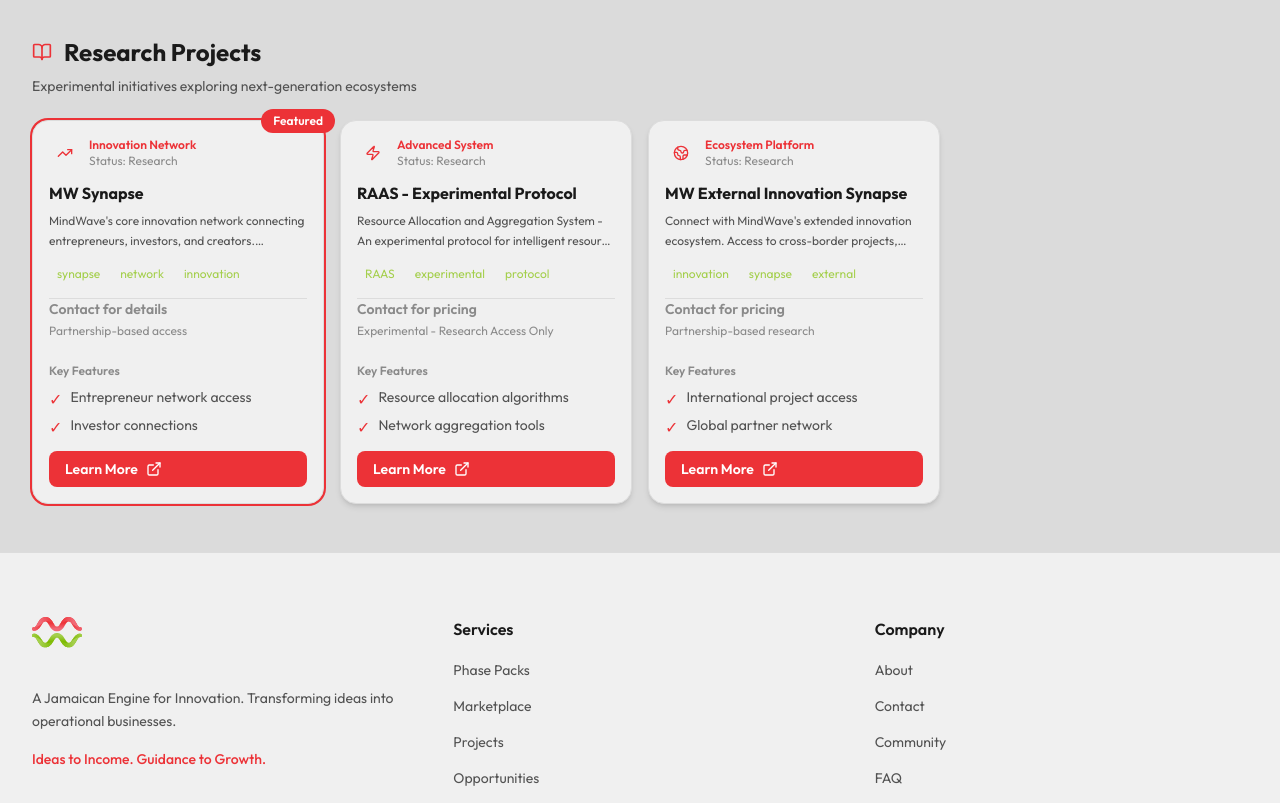
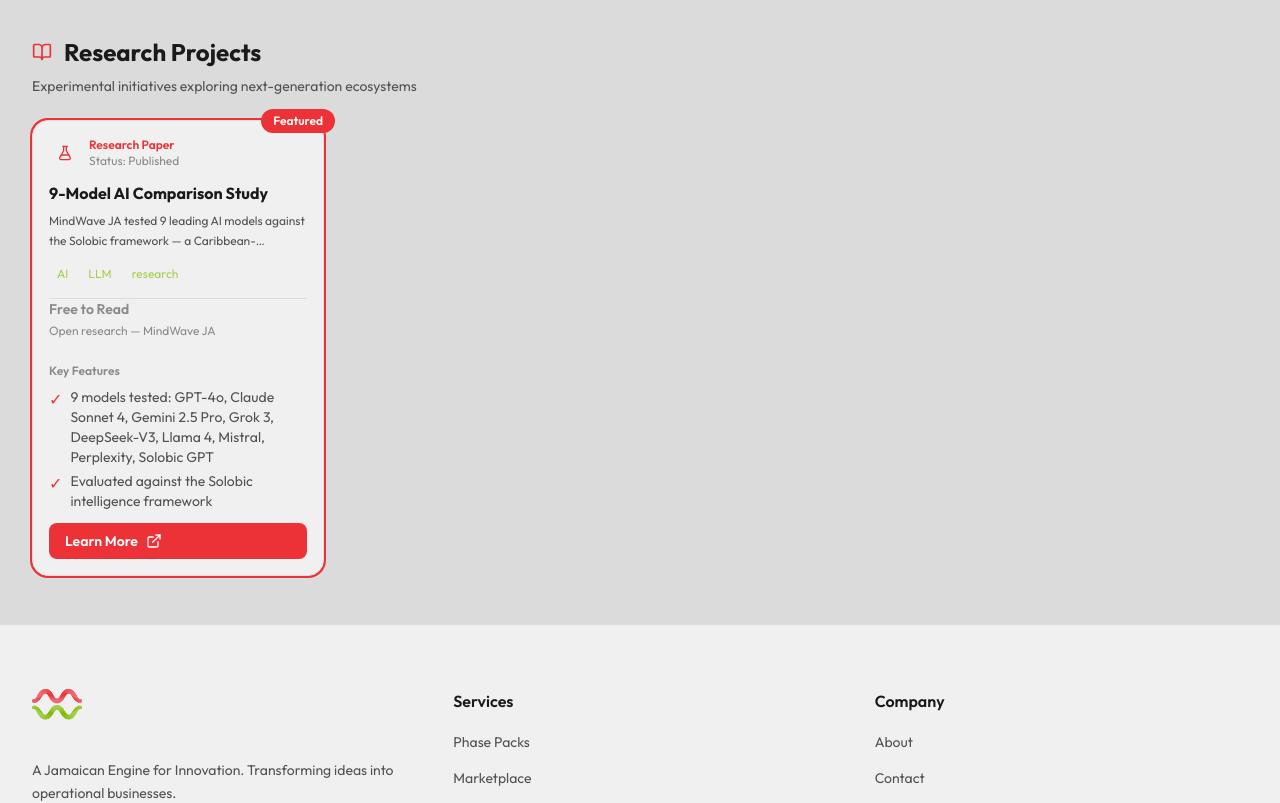
Before and after one commit to HammazoneRecords/Mindwaveja.com, a Next.js app: page /projects in a window 1280 px wide. Shown: the part 1080-1883 px from the top of the page. Built offline with nearby package versions, Linux system fonts and the light colour scheme; no server answers; a web font is replaced by a local one.

Commit message:
feat: remove Systems nav, fix worktime link to timecheck domain, replace research cards with 9-model AI comparison

```diff
--- a/components/NavBar.tsx
+++ b/components/NavBar.tsx
@@ -14,7 +14,6 @@
   { label: 'Phase Packs', href: '/phase-packs' },
   { label: 'Marketplace', href: '/marketplace' },
   { label: 'Projects', href: '/projects' },
-  { label: 'Systems', href: '/systems' },
   { label: 'Community', href: '/community', isComingSoon: true },
   { label: 'About', href: '/about' },
   { label: 'Contact', href: '/contact' },
--- a/components/projects/ProjectsGrid.tsx
+++ b/components/projects/ProjectsGrid.tsx
@@ -1,7 +1,7 @@
 "use client";
 
 import { motion } from "framer-motion";
-import { ExternalLink, Zap, Globe2, Code2, Smartphone, TrendingUp, BookOpen } from "lucide-react";
+import { ExternalLink, Zap, Globe2, Code2, Smartphone, TrendingUp, BookOpen, FlaskConical } from "lucide-react";
 import projectsData from "@/content/projects.json";
 import Link from "next/link";
 
@@ -28,6 +28,7 @@
   "Innovation Network": <TrendingUp className="w-4 h-4" />,
   "Advanced System": <Zap className="w-4 h-4" />,
   "Ecosystem Platform": <Globe2 className="w-4 h-4" />,
+  "Research Paper": <FlaskConical className="w-4 h-4" />,
 };
 
 export function ProjectsGrid() {
--- a/content/projects.json
+++ b/content/projects.json
@@ -102,90 +102,35 @@
         "Admin Dashboard"
       ],
       "featured": true,
-      "link": "https://mindwaveja.com/projects/work-time-app"
+      "link": "https://timecheck.mindwaveja.com"
     }
   ],
   "researchProjects": [
     {
       "id": "research-001",
-      "slug": "mw-synapse",
-      "name": "MW Synapse",
-      "type": "Innovation Network",
-      "status": "Research",
-      "tags": ["synapse", "network", "innovation", "research"],
-      "description": "MindWave's core innovation network connecting entrepreneurs, investors, and creators. Synergistic platform for collaborative projects and cross-border opportunities.",
-      "price": "Contact for details",
-      "priceNote": "Partnership-based access",
+      "slug": "9-model-ai-comparison",
+      "name": "9-Model AI Comparison Study",
+      "type": "Research Paper",
+      "status": "Published",
+      "tags": ["AI", "LLM", "research", "benchmarking", "Solobic"],
+      "description": "MindWave JA tested 9 leading AI models against the Solobic framework — a Caribbean-grounded intelligence standard. Models ranked on cultural fluency, reasoning depth, and alignment with indigenous knowledge systems.",
+      "price": "Free to Read",
+      "priceNote": "Open research — MindWave JA",
       "features": [
-        "Entrepreneur network access",
-        "Investor connections",
-        "Project collaboration tools",
-        "Opportunity marketplace",
-        "Revenue sharing models"
+        "9 models tested: GPT-4o, Claude Sonnet 4, Gemini 2.5 Pro, Grok 3, DeepSeek-V3, Llama 4, Mistral, Perplexity, Solobic GPT",
+        "Evaluated against the Solobic intelligence framework",
+        "Caribbean cultural alignment scoring",
+        "Reasoning depth and nuance analysis",
+        "Full results per model documented"
       ],
       "included": [
-        "Network Portal Access",
-        "Profile Creation",
-        "Project Listings",
-        "Collaboration Suite",
-        "Support Team"
+        "Full comparison report",
+        "Per-model breakdown",
+        "Solobic scoring methodology",
+        "Raw test results"
       ],
       "featured": true,
-      "link": "https://mindwaveja.com/research/mw-synapse"
-    },
-    {
-      "id": "research-002",
-      "slug": "raas-experimental-protocol",
-      "name": "RAAS - Experimental Protocol",
-      "type": "Advanced System",
-      "status": "Research",
-      "tags": ["RAAS", "experimental", "protocol", "AI", "research"],
-      "description": "Resource Allocation and Aggregation System - An experimental protocol for intelligent resource distribution and network synergy. Limited access beta for selected partners.",
-      "price": "Contact for pricing",
-      "priceNote": "Experimental - Research Access Only",
-      "features": [
-        "Resource allocation algorithms",
-        "Network aggregation tools",
-        "Real-time monitoring dashboard",
-        "Protocol documentation",
-        "Beta support & feedback loop"
-      ],
-      "included": [
-        "RAAS Protocol Access",
-        "Technical Documentation",
-        "Integration Support",
-        "Research Community",
-        "Direct Support Channel"
-      ],
-      "featured": false,
-      "link": "https://mindwaveja.com/research/raas"
-    },
-    {
-      "id": "research-003",
-      "slug": "mw-external-innovation-synapse",
-      "name": "MW External Innovation Synapse",
-      "type": "Ecosystem Platform",
-      "status": "Research",
-      "tags": ["innovation", "synapse", "external", "network", "research"],
-      "description": "Connect with MindWave's extended innovation ecosystem. Access to cross-border projects, international partner network, and global opportunity marketplace.",
-      "price": "Contact for pricing",
-      "priceNote": "Partnership-based research",
-      "features": [
-        "International project access",
-        "Global partner network",
-        "Cross-border opportunity matching",
-        "Collaboration tools",
-        "Revenue sharing agreements"
-      ],
-      "included": [
-        "External Network Portal",
-        "Global Project Listings",
-        "International Partner Directory",
-        "Deal Support Services",
-        "Legal & Compliance Support"
-      ],
-      "featured": false,
-      "link": "https://mindwaveja.com/research/mw-external-innovation-synapse"
+      "link": "https://mindwaveja.com/projects"
     }
   ]
 }
```
